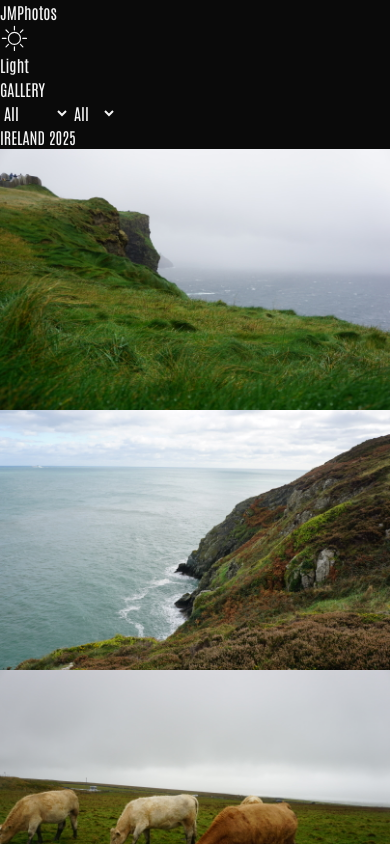
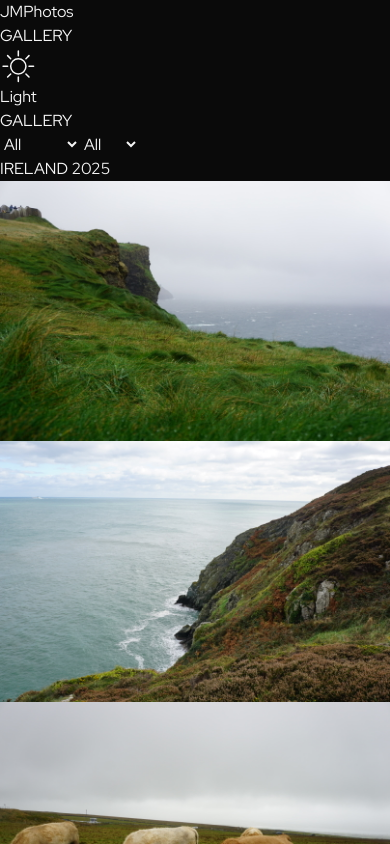
Before and after one commit to samanthacabrera/photofolio, a React (Vite) app: page /photofolio/gallery in a window 390 px wide. Shown: the top 844 px of the page. Built offline with nearby package versions, Linux system fonts and the light colour scheme.

Commit message:
update lightbox to work on mobile, minor changes to styling

```diff
--- a/src/About.jsx
+++ b/src/About.jsx
@@ -10,7 +10,7 @@ return (
     >
         <Header darkMode={darkMode} setDarkMode={setDarkMode} />
         <div id="about" className="flex flex-col items-center justify-center max-w-lg mx-4 md:mx-auto">
-            <h1 className="text-2xl md:text-4xl mt-12 py-16 md:py-20">About</h1>
+            <h1 className="ext-2xl md:text-6xl tracking-wider m-12 px-4 py-4 md:py-8">About</h1>
             <div className="text-center tracking-wide normal-case space-y-4">
                 <p>Based in Utrecht, Netherlands. </p>
                 <p>This is a personal archive of places I’ve visited that felt worth holding onto.</p>
--- a/src/App.css
+++ b/src/App.css
@@ -1,4 +1,4 @@
-@import url("https://fonts.googleapis.com/css2?family=Antonio:wght@100..700&family=Lexend:wght@100..900&display=swap");
+@import url("https://fonts.googleapis.com/css2?family=Red+Hat+Display:ital,wght@0,300..900;1,300..900&display=swap");
 @tailwind base;
 @tailwind components;
 @tailwind utilities;
@@ -7,8 +7,7 @@ body,
 html {
   padding: 0;
   margin: 0;
-  /* font-family: "Lexend", sans-serif; */
-  font-family: "Antonio", sans-serif;
+  font-family: "Red Hat Display", sans-serif;
   text-transform: uppercase;
   color: rgb(32, 32, 47);
   background-color: #fdfdff;
--- a/src/Featured.jsx
+++ b/src/Featured.jsx
@@ -14,7 +14,7 @@ function Featured({ darkMode, setDarkMode }) {
         initial={{ opacity: 0 }} animate={{ opacity: 1 }} exit={{ opacity: 0 }} transition={{ duration: 0.25 }}
         className="flex flex-col items-center min-h-screen max-w-5xl mx-4 md:mx-auto"
     >
-        <h1 className="text-2xl md:text-8xl tracking-widest m-12 px-4 py-4 md:py-8">Featured</h1>
+        <h1 className="text-2xl md:text-8xl tracking-wider m-12 px-4 py-4 md:py-8">Featured</h1>
         <div className="grid grid-cols-1 gap-24 my-6 p-6">
             {featuredPhotos.map((photo) => (
             <div
--- a/src/Gallery.jsx
+++ b/src/Gallery.jsx
@@ -66,11 +66,23 @@ function Gallery({ darkMode, setDarkMode }) {
   };
 
   useEffect(() => {
-    window.addEventListener("keydown", handleKeyDown);
-    return () => window.removeEventListener("keydown", handleKeyDown);
-  }, [lightboxOpen, flatPhotos]);
+      window.addEventListener("keydown", handleKeyDown);
+      return () => window.removeEventListener("keydown", handleKeyDown);
+    }, [lightboxOpen, flatPhotos]);
 
-  const activePhoto = flatPhotos[activePhotoIndex];
+    const activePhoto = flatPhotos[activePhotoIndex];
+
+    useEffect(() => {
+    if (lightboxOpen) {
+      document.body.style.overflow = "hidden";
+    } else {
+      document.body.style.overflow = "";
+    }
+
+    return () => {
+      document.body.style.overflow = "";
+    };
+  }, [lightboxOpen]);
 
   return (
     <>
@@ -79,7 +91,7 @@ function Gallery({ darkMode, setDarkMode }) {
         id="gallery"
         initial={{ opacity: 0 }} animate={{ opacity: 1 }} exit={{ opacity: 0 }} transition={{ duration: 0.25 }}
         className="flex flex-col items-center min-h-screen max-w-5xl mx-4 md:mx-auto">
-      <h1 className="text-2xl md:text-8xl tracking-widest m-12 px-4 py-4 md:py-8">Gallery</h1>
+      <h1 className="text-2xl md:text-8xl tracking-wider m-12 px-4 py-4 md:py-8">Gallery</h1>
       {/* Filters */}
       <div className="flex gap-4">
         <select
@@ -113,7 +125,7 @@ function Gallery({ darkMode, setDarkMode }) {
         return (
           <div key={`${location}-${year}`} className="pt-20 p-6">
             <div className={`w-full my-4 ${alignLeft ? "text-left" : "text-right"}`}>
-              <h2 className="text-2xl md:text-4xl font-light whitespace-nowrap">
+              <h2 className="text-2xl md:text-4xl whitespace-nowrap">
                 {location} {year}
               </h2>
             </div>
@@ -152,24 +164,24 @@ function Gallery({ darkMode, setDarkMode }) {
       {lightboxOpen && activePhoto && (
         <motion.div
           initial={{ opacity: 0 }} animate={{ opacity: 1 }} exit={{ opacity: 0 }} transition={{ duration: 0.25 }}
-          className="fixed inset-0 z-50 flex items-center justify-center"
+          className="fixed inset-0 z-50 flex items-center justify-center bg-black/80 backdrop-blur-md"
         >
           <img
             src={activePhoto.src}
             alt={activePhoto.desc}
-            className="w-screen max-h-full object-cover"
+            className="max-w-full max-h-full object-contain md:w-screen md:h-screen md:object-cover"
           />
 
-          <div className="absolute top-6 left-6 text-xs tracking-[0.3em] text-neutral-800 bg-white/20 py-1 px-1.5 rounded">
+          <div className="absolute top-4 left-2 text-xs tracking-[0.3em] text-neutral-300 md:text-neutral-800 bg-white/20 py-1 px-1.5 rounded">
             {activePhotoIndex + 1} / {flatPhotos.length}
           </div>
 
-          <div className="absolute top-6 text-xs tracking-wide text-neutral-800  tracking-[0.3em] bg-white/20 py-1 px-1.5 rounded">
+          <div className="absolute top-4 text-xs tracking-wide text-neutral-300 md:text-neutral-800  tracking-[0.3em] bg-white/20 py-1 px-1.5 rounded">
               {activePhoto.location} {activePhoto.year}
           </div>
 
           <button
-            className="absolute top-6 right-6 text-xs  text-neutral-800 bg-white/20 py-1 px-1.5 rounded hover:scale-110 transition duration-200"
+            className="absolute top-4 right-2 text-xs text-neutral-300 md:text-neutral-800 bg-white/20 py-1 px-1.5 rounded hover:scale-110 transition duration-200"
             onClick={() => setLightboxOpen(false)}
           >
             x
--- a/src/Header.jsx
+++ b/src/Header.jsx
@@ -43,7 +43,7 @@ export default function Header({ darkMode, setDarkMode }) {
     <div ref={menuRef} className="absolute left-4">
     <button
         onClick={() => setMenuOpen((prev) => !prev)}
-        className="hover:opacity-70 transition-opacity"
+        className="text-xs md:text-sm hover:opacity-70 transition-opacity uppercase"
         aria-label="Open menu"
     >
         <span className="font-medium">JM</span>Photos
@@ -70,15 +70,20 @@ export default function Header({ darkMode, setDarkMode }) {
     )}
     </div>
 
-    {currentTitle && showTitle && (
-    <h2 className="absolute left-1/2 -translate-x-1/2 text-sm md:text-base font-semibold tracking-widest transition-opacity duration-300">
+    {currentTitle && (
+    <h2
+        className={`absolute left-1/2 -translate-x-1/2 text-sm md:text-base tracking-widest
+        transition-all duration-300 ease-out
+        ${showTitle ? "opacity-100 translate-y-0" : "opacity-0 -translate-y-1 pointer-events-none"}
+        `}
+    >
         {currentTitle}
     </h2>
     )}
 
     <button
     onClick={() => setDarkMode(!darkMode)}
-    className="absolute right-4 flex items-center space-x-1 hover:opacity-70 transition-opacity"
+    className="absolute right-4 flex items-center space-x-1 hover:opacity-70 transition-opacity uppercase"
     aria-label="Toggle dark mode"
     >
         {darkMode ? (
--- a/src/Hero.jsx
+++ b/src/Hero.jsx
@@ -57,15 +57,17 @@ function Hero() {
         animate={{ opacity: 1 }}
         exit={{ opacity: 0 }}
         transition={{ duration: 0.25 }}
-        className="flex flex-col items-center justify-center relative w-screen h-screen bg-cover bg-center"
+        className="flex flex-col items-center justify-center relative w-screen h-screen bg-cover bg-center z-10"
         style={{ backgroundImage: "url('/photofolio/ireland/DSC04136.JPG')" }}
       >
 
-        <h1 className="text-7xl md:text-9xl text-center text-neutral-800 tracking-wide font-bold">
+        <div className="absolute inset-0 bg-black/10" />
+
+        <h1 className="text-7xl md:text-9xl text-center text-neutral-900 tracking-wide font-bold">
           <span className="text-neutral-300">JM</span>Photos
         </h1>
 
-        <div className="fixed top-1 flex justify-around w-full max-w-5xl text-neutral-800 font-medium">
+        <div className="fixed top-1 flex justify-around w-full max-w-5xl text-neutral-900 font-semibold">
           <motion.div whileTap={{ opacity: 0.6 }} className="w-[5vw]">
             <Link
               to="/photofolio/featured"
```
